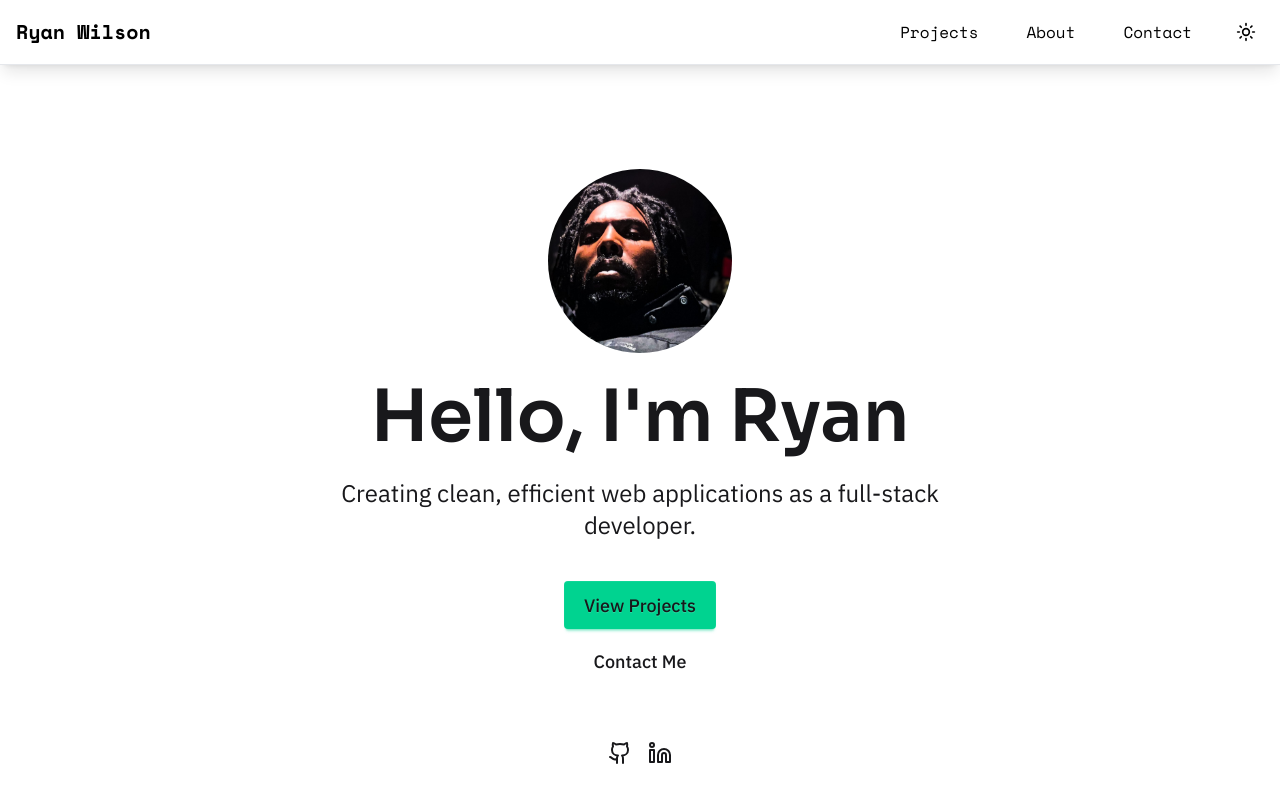
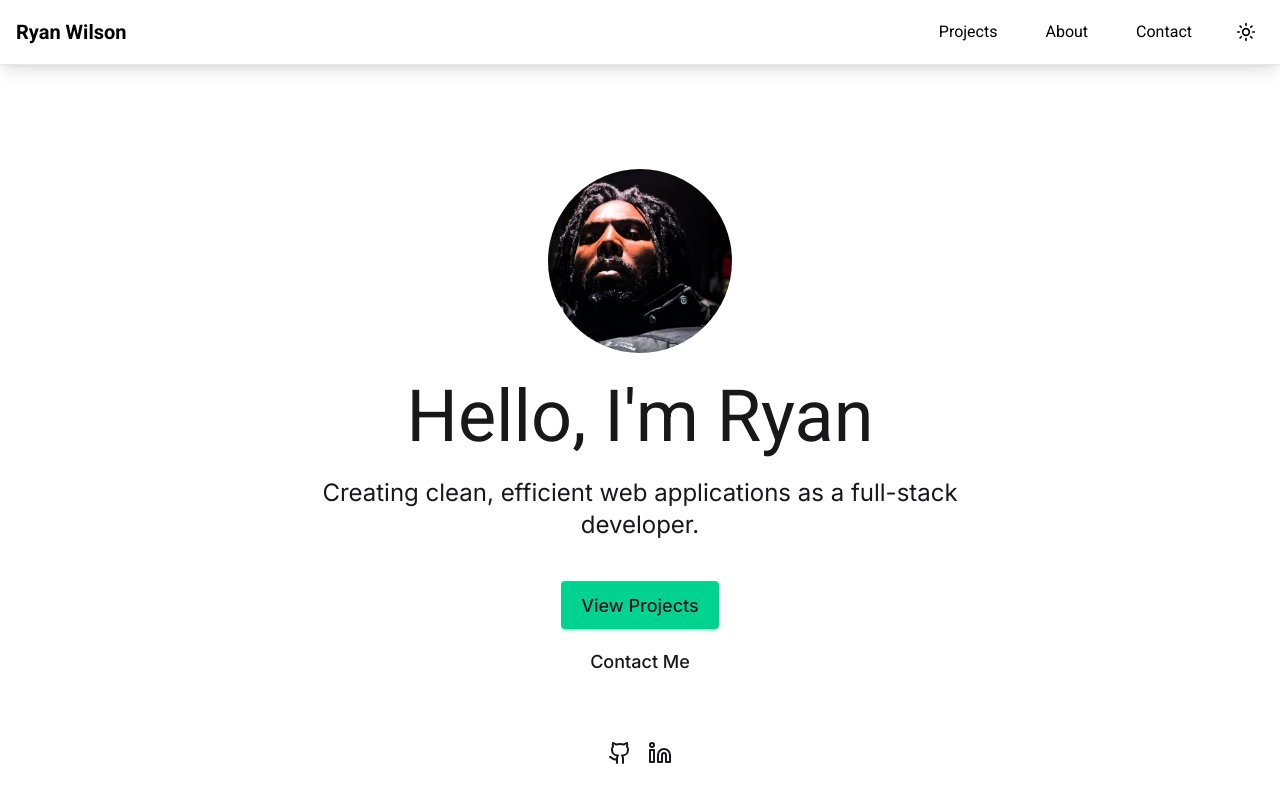
Before and after one commit to RW2023/ryan-2025, a Next.js app: page / in a window 1280 px wide. Shown: the top 800 px of the page. Built offline with nearby package versions, Linux system fonts and the light colour scheme.

Commit message:
chore: switch to roboto and inter fonts

```diff
--- a/src/app/globals.css
+++ b/src/app/globals.css
@@ -14,9 +14,9 @@
   --color-text: 196, 39%, 32%;
   --color-muted: 191, 33%, 52%;
 
-  --font-heading: 'Sora', sans-serif;
-  --font-sans: 'IBM Plex Sans', sans-serif;
-  --font-accent: 'Space Mono', monospace;
+  --font-heading: 'Roboto', sans-serif;
+  --font-sans: 'Inter', sans-serif;
+  --font-accent: 'Roboto', sans-serif;
 }
 
 html[data-theme='light'] {
--- a/src/app/layout.tsx
+++ b/src/app/layout.tsx
@@ -1,25 +1,24 @@
 // app/layout.tsx
 import "./globals.css";
 import { ThemeProvider } from "next-themes";
-import { IBM_Plex_Sans, Sora, Space_Mono } from "next/font/google";
+import { Inter, Roboto } from "next/font/google";
 import Navbar from "@/components/Navbar";
 import Footer from "@/components/Footer";
 
-const ibm = IBM_Plex_Sans({
+const inter = Inter({
   subsets: ["latin"],
-  weight: ["400", "500", "700"],
   variable: "--font-sans",
   display: "swap",
 });
 
-const sora = Sora({
+const roboto = Roboto({
   subsets: ["latin"],
-  weight: ["600", "700"],
+  weight: ["400", "700"],
   variable: "--font-heading",
   display: "swap",
 });
 
-const spaceMono = Space_Mono({
+const robotoAccent = Roboto({
   subsets: ["latin"],
   weight: ["400", "700"],
   variable: "--font-accent",
@@ -39,7 +38,7 @@ export default function RootLayout({
   return (
     <html
       lang="en"
-      className={`${ibm.variable} ${sora.variable} ${spaceMono.variable}`}
+      className={`${inter.variable} ${roboto.variable} ${robotoAccent.variable}`}
     >
       <body>
         <ThemeProvider attribute="data-theme" defaultTheme="cupcake">
```
Also changed, not shown: 1 other file (tests, documents, lock files or other folders).
